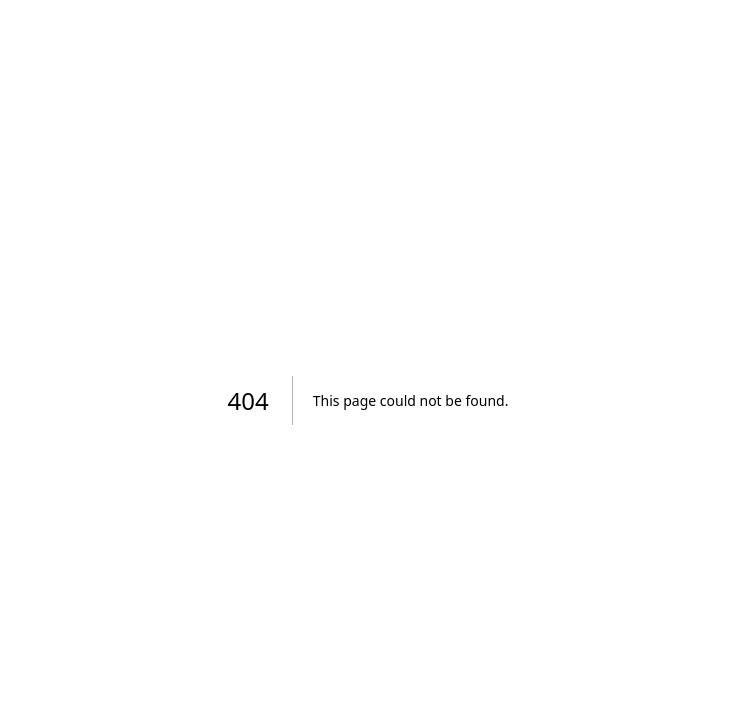
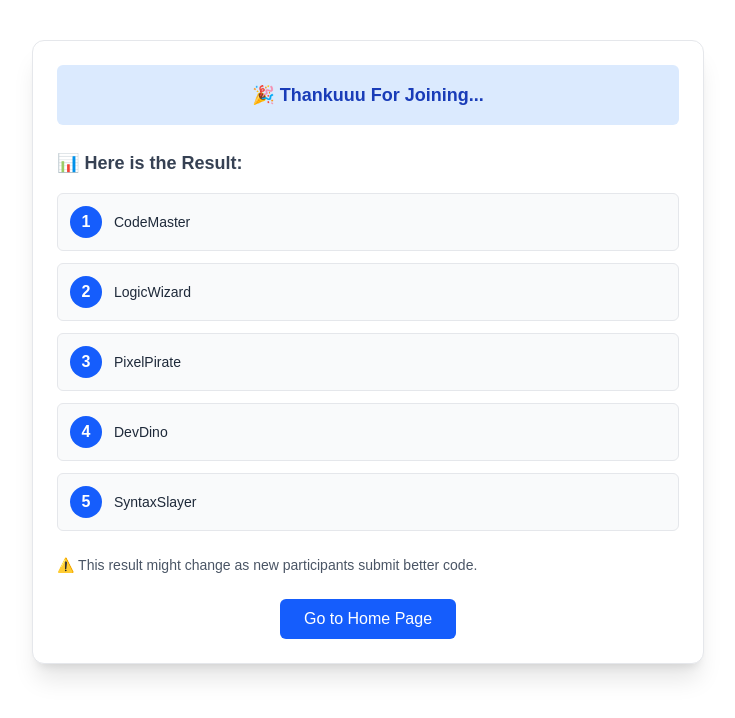
Before and after one commit to navokta/Bytewar-v2, a Next.js app: page /Result in a window 1280 px wide. Before the commit this address had no page. Shown: the top 718 px of the page, without its empty margins (272-1007 px from the left). Built offline with nearby package versions, Linux system fonts and the light colour scheme; no server answers.

Commit message:
Add Result

```diff
--- /dev/null
+++ b/app/Result/page.js
@@ -0,0 +1,83 @@
+'use client';
+import React, { useEffect, useState } from 'react';
+import { useRouter } from 'next/navigation';
+
+export default function ResultPage() {
+  const router = useRouter();
+
+  const [results, setResults] = useState([]);
+  const [loading, setLoading] = useState(true);
+
+  // Static fallback data (when API fails or no data found)
+  const fallbackResults = [
+    { name: 'CodeMaster' },
+    { name: 'LogicWizard' },
+    { name: 'PixelPirate' },
+    { name: 'DevDino' },
+    { name: 'SyntaxSlayer' },
+  ];
+
+  useEffect(() => {
+    const fetchResults = async () => {
+      try {
+        const res = await fetch('/api/results');
+        if (!res.ok) throw new Error('Failed to fetch');
+        const data = await res.json();
+
+        if (Array.isArray(data) && data.length > 0) {
+          setResults(data);
+        } else {
+          setResults(fallbackResults); // Use fallback if empty
+        }
+      } catch (error) {
+        console.warn('Using fallback data due to error:', error.message);
+        setResults(fallbackResults); // Use fallback if error
+      } finally {
+        setLoading(false);
+      }
+    };
+
+    fetchResults();
+  }, []);
+
+  return (
+    <div className="max-w-2xl mx-auto my-10 p-6 bg-white border border-gray-200 shadow-xl rounded-xl">
+      <div className="bg-blue-100 text-blue-800 font-semibold text-lg text-center py-4 px-6 rounded-md mb-6">
+        🎉 Thankuuu For Joining...
+      </div>
+
+      <h3 className="text-lg font-semibold text-gray-700 mb-4">📊 Here is the Result:</h3>
+
+      {loading ? (
+        <p className="text-center text-sm text-gray-500">Loading results...</p>
+      ) : (
+        <ul className="space-y-3 mb-6">
+          {results.map((participant, index) => (
+            <li
+              key={index}
+              className="flex items-center gap-3 bg-gray-50 border border-gray-200 p-3 rounded-md hover:shadow transition"
+            >
+              <div className="w-8 h-8 flex items-center justify-center bg-blue-600 text-white font-bold rounded-full">
+                {index + 1}
+              </div>
+              <span className="text-sm font-medium text-gray-800">{participant.name}</span>
+            </li>
+          ))}
+        </ul>
+      )}
+
+      <p className="text-sm text-gray-600 mb-6">
+        ⚠️ This result might change as new participants submit better code.
+      </p>
+
+      <div className="text-center">
+        <button
+          onClick={() => router.push('/')}
+          className="bg-blue-600 hover:bg-blue-700 text-white font-medium py-2 px-6 rounded-md transition"
+        >
+          Go to Home Page
+        </button>
+      </div>
+    </div>
+  );
+}
```
